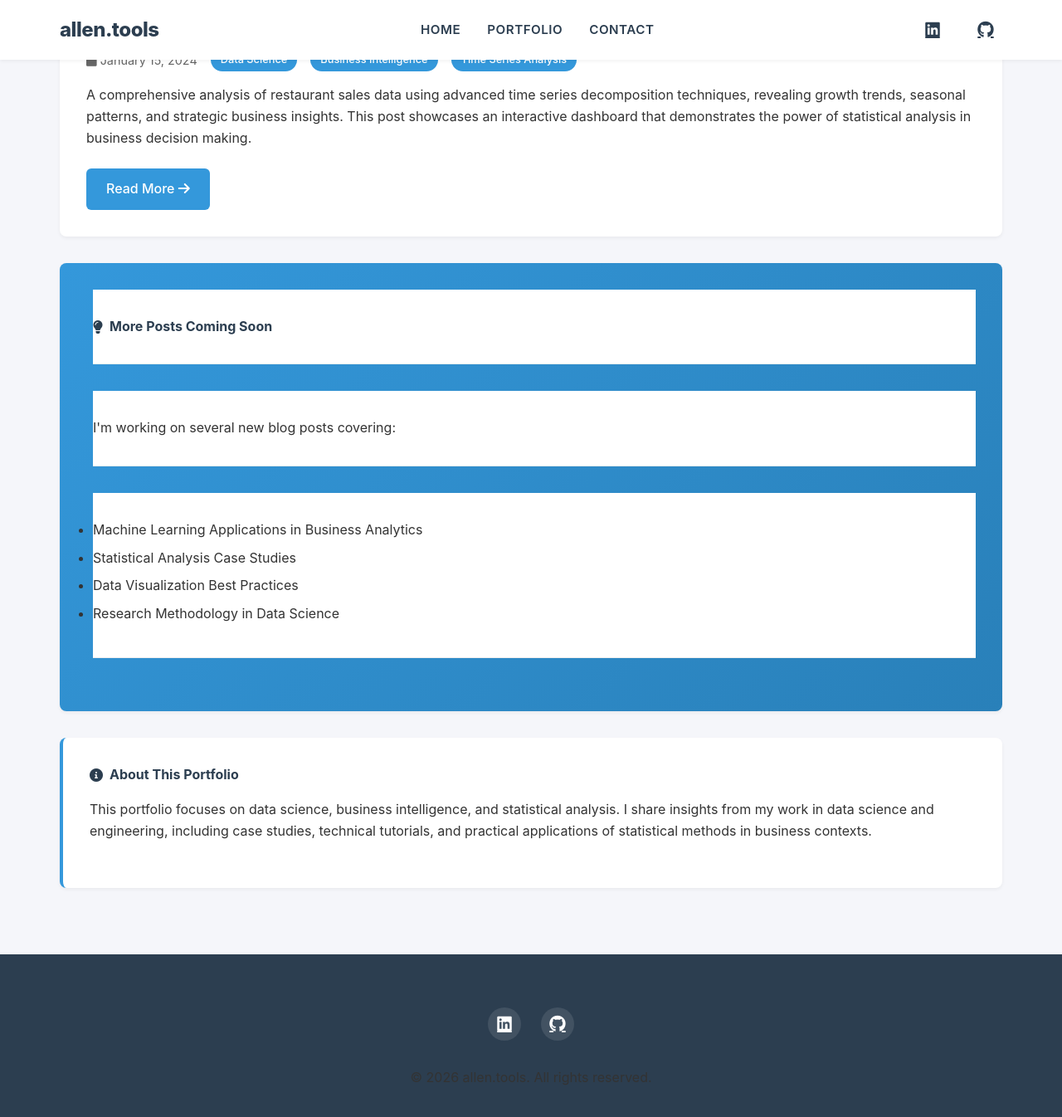
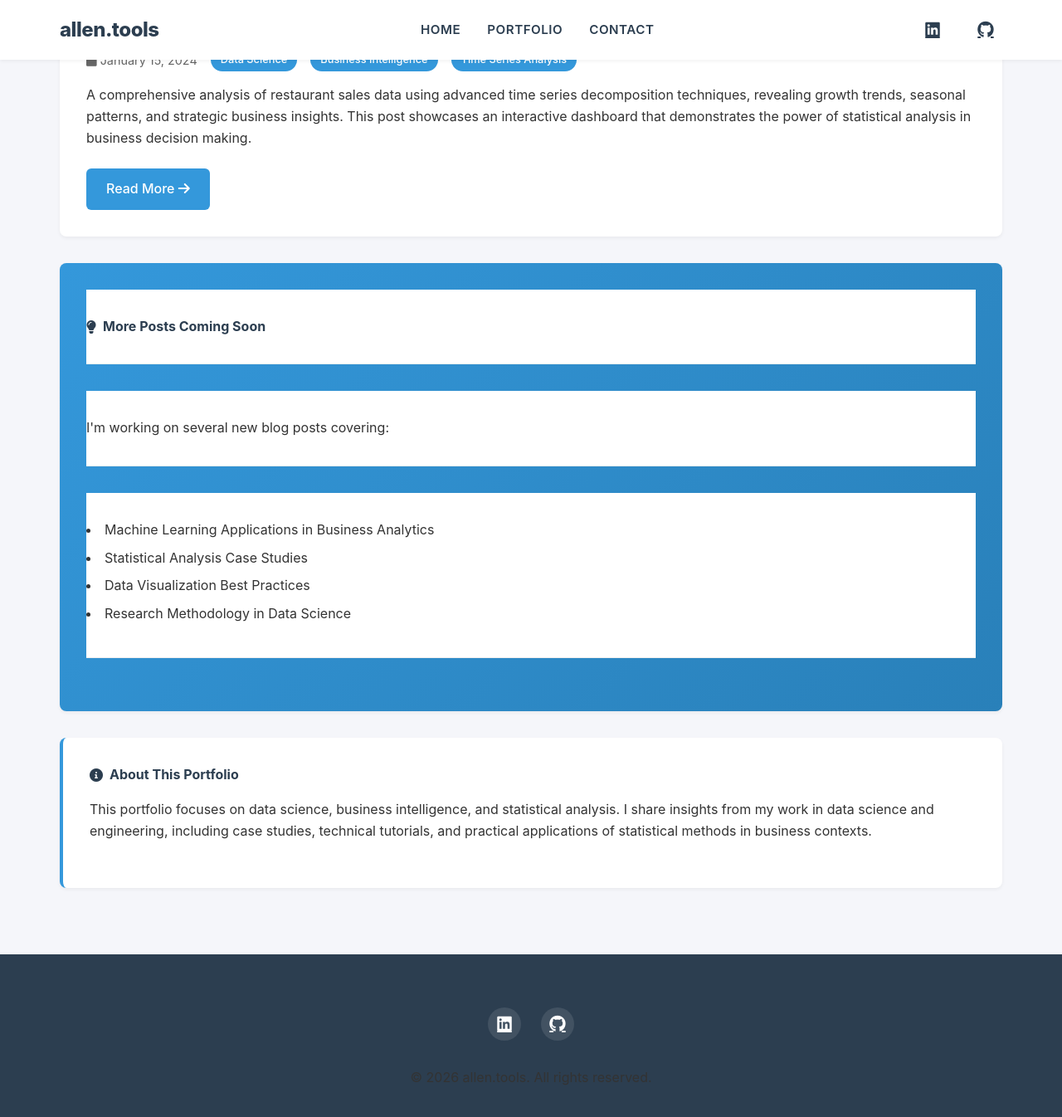
Before and after one commit to kayfay/allen.tools, a Jekyll site: the page built from blog/index.html, in a window 1280 px wide and 1400 px high, scrolled down 328 px. Shown: the top 1346 px of the window at 83% size. Built offline with Jekyll 4.4.1, drawn with Linux system fonts in a browser that asks for light colours.

Commit message:
Fix persistent bullet overlap using list-style-position

```diff
--- a/assets/css/style.css
+++ b/assets/css/style.css
@@ -560,8 +560,13 @@ iframe {
     background: linear-gradient(135deg, var(--secondary-color), #2980b9);
     color: white;
     border-left: none !important;
-    padding-left: 2.5rem;
-    /* Increase padding to prevent bullet overlap */
+    padding-left: 2rem;
+}
+
+.coming-soon ul {
+    list-style-position: inside;
+    margin-left: 0;
+    padding-left: 0;
 }
 
 .coming-soon h4,
```
